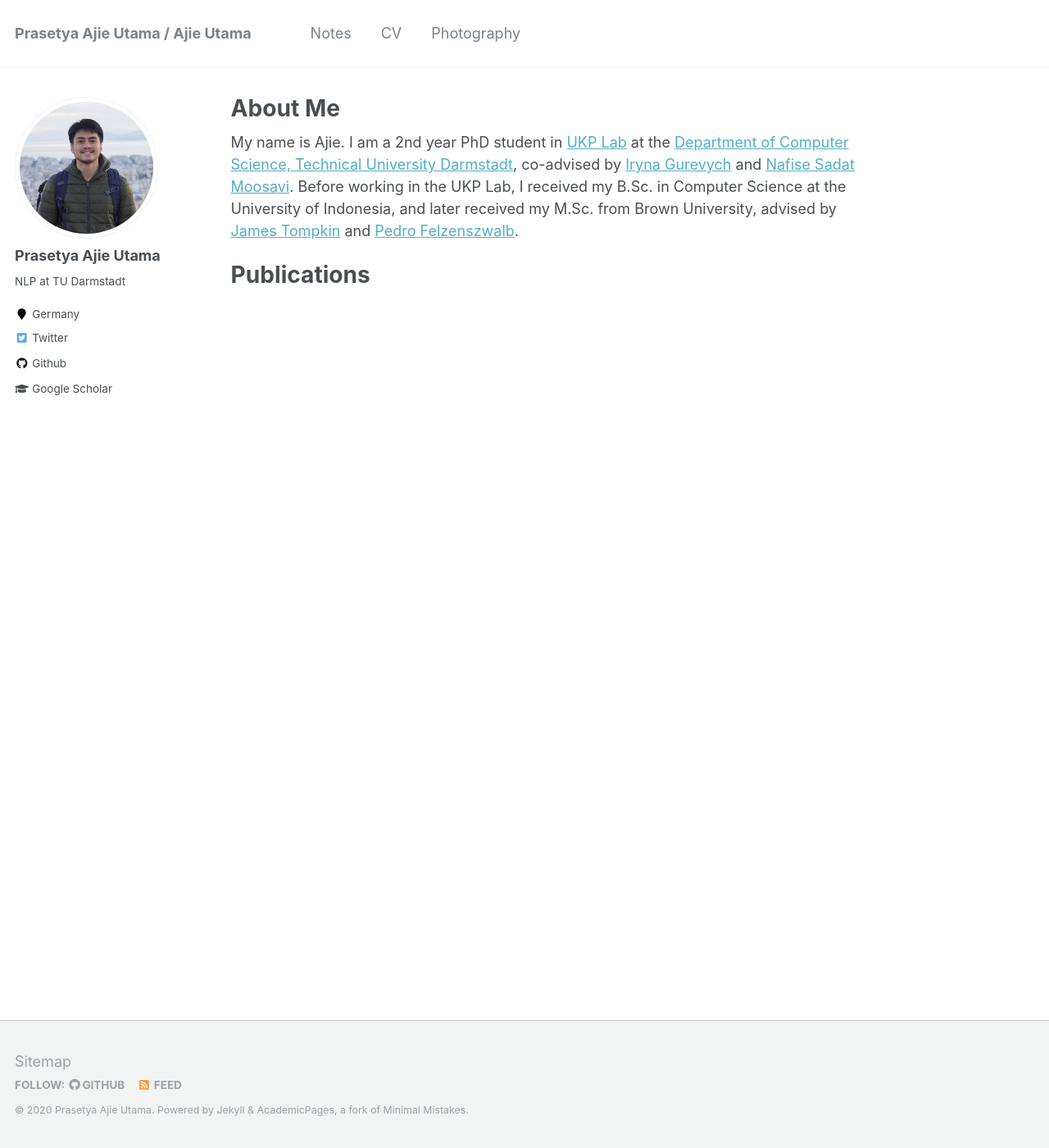
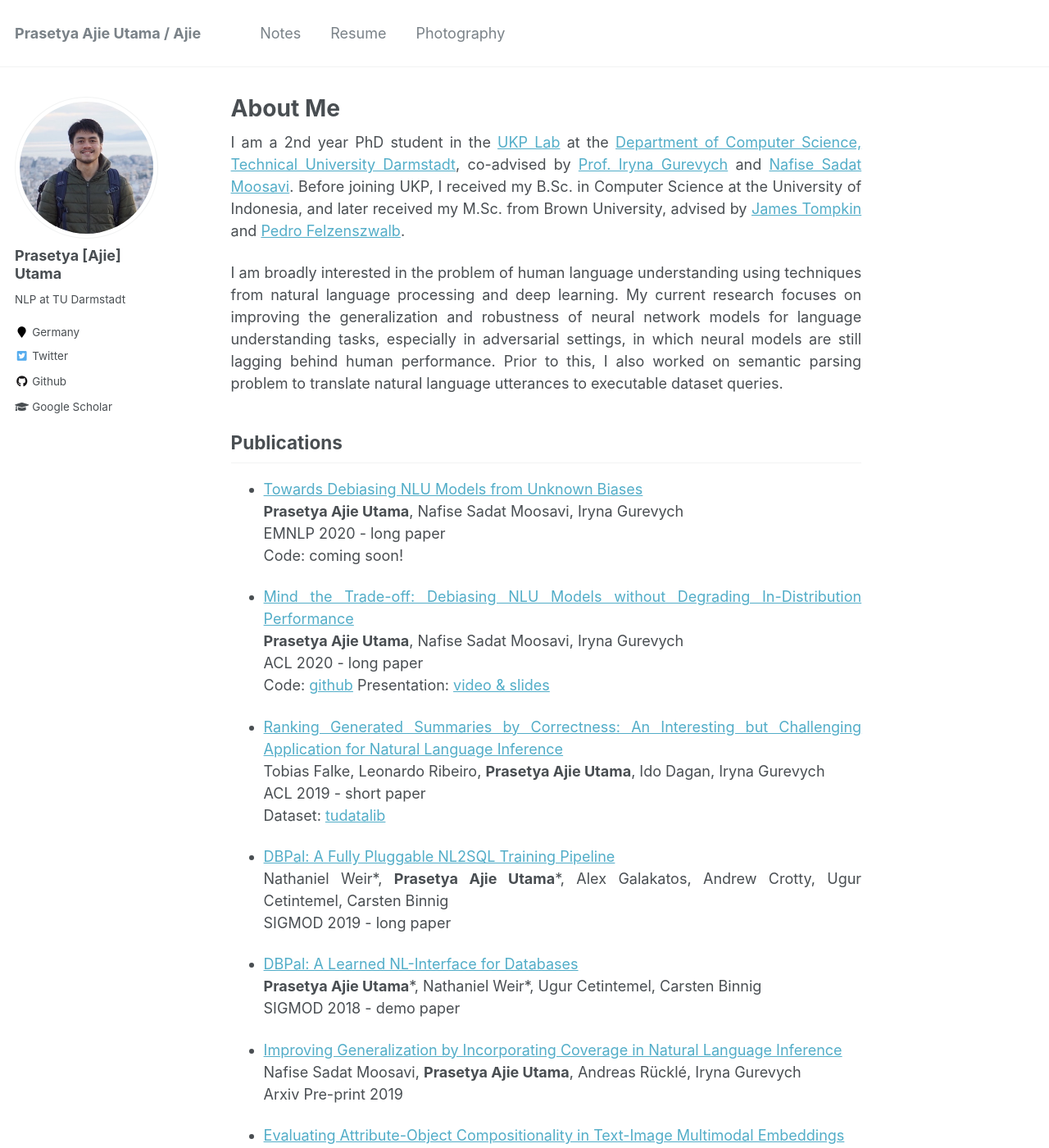
Before and after one commit to putama/putama.github.io, a Jekyll site: the page built from _pages/about.md, in a window 1280 px wide and 1400 px high. Shown: the whole window at 82% size. Built offline with Jekyll 4.4.1, drawn with Linux system fonts in a browser that asks for light colours; some of the changed text lies outside the part shown.

Commit message:
rebuild pages

```diff
--- a/_config.yml
+++ b/_config.yml
@@ -7,7 +7,7 @@
 
 # Site Settings
 locale                   : "en-US"
-title                    : "Prasetya Ajie Utama / Ajie Utama"
+title                    : "Prasetya Ajie Utama / Ajie"
 title_separator          : "-"
 name                     : &name "Prasetya Ajie Utama"
 description              : &description "personal description"
@@ -80,7 +80,7 @@ analytics:
 
 # Site Author
 author:
-  name             : "Prasetya Ajie Utama"
+  name             : "Prasetya [Ajie] Utama"
   avatar           : "profile.png"
   bio              : "NLP at TU Darmstadt"
   location         : "Germany"
--- a/_data/navigation.yml
+++ b/_data/navigation.yml
@@ -4,8 +4,8 @@ main:
   - title: "Notes"
     url: /learning-notes/
 
-  - title: "CV"
+  - title: "Resume"
     url: /files/resume_ajie_utama_latest.pdf
 
   - title: "Photography"
-    url: /portfolio/
+    url: /photography/
--- a/_pages/about.md
+++ b/_pages/about.md
@@ -8,8 +8,48 @@ redirect_from:
   - /about.html
 ---
 
-My name is Ajie. I am a 2nd year PhD student in [UKP Lab](https://www.informatik.tu-darmstadt.de/ukp/ukp_home/index.en.jsp) at the [Department of Computer Science, Technical University Darmstadt](https://www.informatik.tu-darmstadt.de/fb20/index.en.jsp), co-advised by [Iryna Gurevych](https://www.informatik.tu-darmstadt.de/ukp/ukp_home/staff_ukp/prof_dr_iryna_gurevych/index.en.jsp) and [Nafise Sadat Moosavi](https://www.informatik.tu-darmstadt.de/ukp/ukp_home/staff_ukp/detailseite_mitarbeiter_1_43136.en.jsp). Before working in the UKP Lab, I received my B.Sc. in Computer Science at the University of Indonesia, and later received my M.Sc. from Brown University, advised by [James Tompkin](http://jamestompkin.com/) and [Pedro Felzenszwalb](http://cs.brown.edu/people/pfelzens/).
+I am a 2nd year PhD student in the [UKP Lab](https://www.informatik.tu-darmstadt.de/ukp/ukp_home/index.en.jsp) at the [Department of Computer Science, Technical University Darmstadt](https://www.informatik.tu-darmstadt.de/fb20/index.en.jsp), co-advised by [Prof. Iryna Gurevych](https://www.informatik.tu-darmstadt.de/ukp/ukp_home/staff_ukp/prof_dr_iryna_gurevych/index.en.jsp) and [Nafise Sadat Moosavi](https://www.informatik.tu-darmstadt.de/ukp/ukp_home/staff_ukp/detailseite_mitarbeiter_1_43136.en.jsp). Before joining UKP, I received my B.Sc. in Computer Science at the University of Indonesia, and later received my M.Sc. from Brown University, advised by [James Tompkin](http://jamestompkin.com/) and [Pedro Felzenszwalb](http://cs.brown.edu/people/pfelzens/).
 
+I am broadly interested in the problem of human language understanding using techniques from natural language processing and deep learning. My current research focuses on improving the generalization and robustness of neural network models for language understanding tasks, especially in adversarial settings, in which neural models are still lagging behind human performance. Prior to this, I also worked on semantic parsing problem to translate natural language utterances to executable dataset queries.
 
 Publications
-======
+---
+
+* [Towards Debiasing NLU Models from Unknown Biases](https://openreview.net/pdf?id=UHpxm2K-jHE)<br>
+	**Prasetya Ajie Utama**, Nafise Sadat Moosavi, Iryna Gurevych<br>
+	EMNLP 2020 - long paper<br>
+	Code: coming soon!
+
+* [Mind the Trade-off: Debiasing NLU Models without Degrading In-Distribution Performance](https://arxiv.org/pdf/2005.00315.pdf)<br>
+	**Prasetya Ajie Utama**, Nafise Sadat Moosavi, Iryna Gurevych<br>
+	ACL 2020 - long paper<br>
+	Code: [github](https://github.com/UKPLab/acl2020-confidence-regularization) Presentation: [video & slides](https://slideslive.com/38929067/mind-the-tradeoff-debiasing-nlu-models-without-degrading-the-indistribution-performance)
+
+* [Ranking Generated Summaries by Correctness: An Interesting but Challenging Application for Natural Language Inference](https://www.aclweb.org/anthology/P19-1213.pdf)<br>
+	Tobias Falke, Leonardo Ribeiro, **Prasetya Ajie Utama**, Ido Dagan, Iryna Gurevych<br>
+	ACL 2019 - short paper<br>
+	Dataset: [tudatalib](https://tudatalib.ulb.tu-darmstadt.de/handle/tudatalib/2002)
+
+* [DBPal: A Fully Pluggable NL2SQL Training Pipeline](http://cs.brown.edu/people/acrotty/pubs/3318464.3380589.pdf)<br>
+	Nathaniel Weir\*, **Prasetya Ajie Utama**\*, Alex Galakatos, Andrew Crotty, Ugur Cetintemel, Carsten Binnig<br>
+	SIGMOD 2019 - long paper<br>
+
+* [DBPal: A Learned NL-Interface for Databases](http://repository.bilkent.edu.tr/bitstream/handle/11693/50326/Bilkent-research-paper.pdf?sequence=1)<br>
+	**Prasetya Ajie Utama**\*, Nathaniel Weir\*, Ugur Cetintemel, Carsten Binnig<br>
+	SIGMOD 2018 - demo paper<br>
+
+* [Improving Generalization by Incorporating Coverage in Natural Language Inference](https://arxiv.org/pdf/1909.08940.pdf)<br>
+	Nafise Sadat Moosavi, **Prasetya Ajie Utama**, Andreas Rücklé, Iryna Gurevych<br>
+	Arxiv Pre-print 2019<br>
+
+* [Evaluating Attribute-Object Compositionality in Text-Image Multimodal Embeddings](https://cs.brown.edu/research/pubs/theses/masters/2018/utama.prasetya.pdf)<br>
+	**Prasetya Ajie Utama**, James Tompkin<br>
+	Brown University - Master's Final Project 2018<br>
+
+* [Spark-gram: Mining frequent N-grams using parallel processing in Spark](https://ieeexplore.ieee.org/abstract/document/7415169)<br>
+	**Prasetya Ajie Utama**, Bayu Distiawan Trisedya<br>
+	ICACSIS 2015 - long paper paper<br>
+
+Contact:
+---
+lastname@ukp.informatik.tu-darmstadt.de
--- a/_sass/_page.scss
+++ b/_sass/_page.scss
@@ -49,7 +49,7 @@
 }
 
 .page__content {
-
+  text-align: justify;
   h2 {
     padding-bottom: 0.5em;
     border-bottom: 1px solid $border-color;
```
Also changed, not shown: _pages/photography.md (added, +34 -0 lines), _portfolio/portfolio-1.md (+1 -1 lines).
